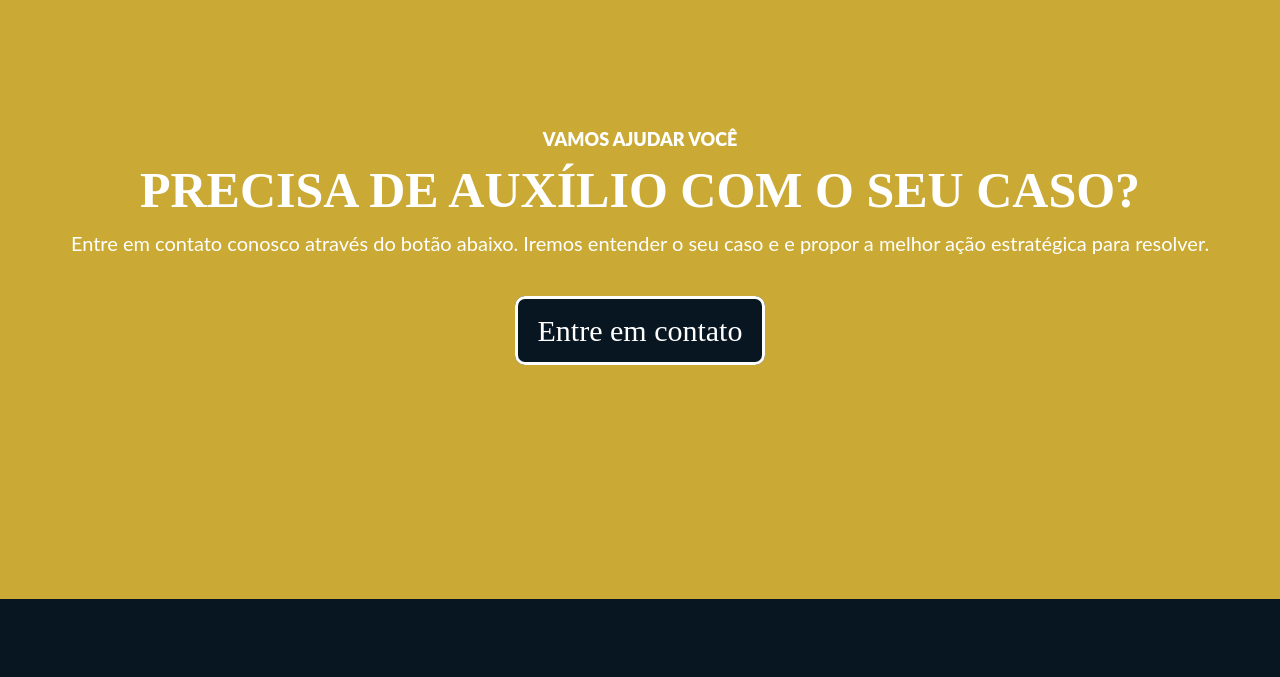
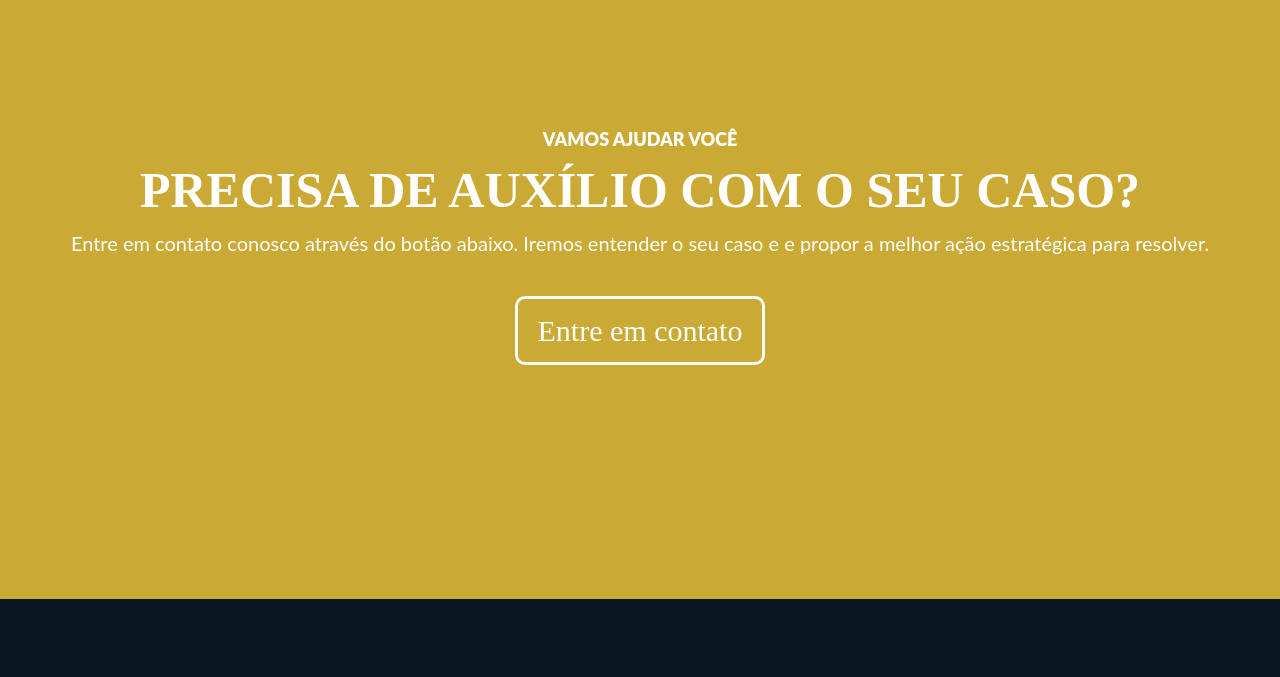
Before and after one commit to Estevaoferreira/dr.alessandro-anders, a plain HTML site: page index.html in a window 1280 px wide. In both pictures the pointer is over the link "Entre em contato". Shown: the part 3099-3776 px from the top of the page. Drawn offline with Linux system fonts and the light colour scheme.

Commit message:
path 3 -- vss 1.3

```diff
--- a/assets/css/style.css
+++ b/assets/css/style.css
@@ -352,7 +352,7 @@ a {
     transition: all 300ms ease-in-out;
 }
 .form-group a:hover{
-    background: var(--primary-color);
+    background: #caaa35;
     color: var(--white-color);
 }
 
```
